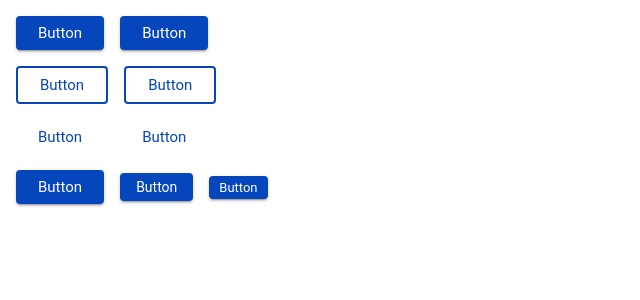
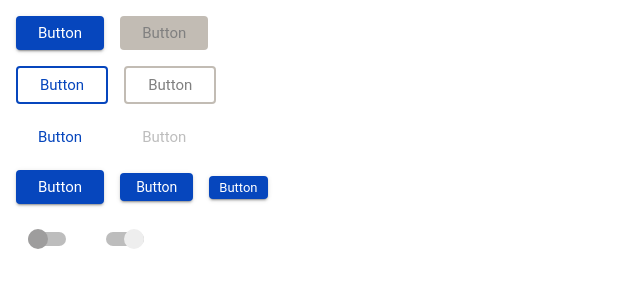
Before and after one commit to microegor/pdf, a React (Vite) app: page / in a window 1280 px wide. Shown: the top 300 px of the page, without its empty margins (0-640 px from the left). Built offline with nearby package versions, Linux system fonts and the light colour scheme.

Commit message:
feat: update button styles and add switchButton component with enhanced functionality

```diff
--- a/style/App.css
+++ b/style/App.css
@@ -1,99 +1,154 @@
-button {
+.button {
     appearance: none;
     border: none;
+    margin: 8px;
     padding: 0;
-    margin: 0;
+
     font: inherit;
+    font-family: Roboto, Helvetica, Arial, sans-serif;
     text-align: center;
+
+    color: rgb(6, 70, 189);
+    background: transparent;
+
     border-radius: 4px;
-    margin: 8px;
+    cursor: pointer;
+    transition:
+        background-color 0.25s,
+        border-color 0.25s,
+        box-shadow 0.25s;
 
 
-    font-family: Roboto, Helvetica, Arial, sans-serif;
-    transition: 0.25s;
-    color: rgb(6, 70, 189);
-    background-color: rgb(6, 70, 189);
-    box-shadow: 0px 3px 1px -2px rgba(0, 0, 0, 0.2), 0px 2px 2px 0px rgba(0, 0, 0, 0.14), 0px 1px 5px 0px rgba(0, 0, 0, 0.12);
+    &.big {
+        padding: 8px 22px;
+        font-size: 15px;
     }
 
-.button:hover {
+    &.medium {
+        padding: 6px 16px;
+        font-size: 14px;
+    }
+
+    &.small {
+        padding: 4px 10px;
+        font-size: 13px;
+    }
+
     &.contained {
+        color: white;
+        background-color: rgb(6, 70, 189);
+        box-shadow:
+            0 3px 1px -2px rgba(0, 0, 0, 0.2),
+            0 2px 2px rgba(0, 0, 0, 0.14),
+            0 1px 5px rgba(0, 0, 0, 0.12);
+
+        &:hover:not(:disabled) {
             background-color: rgb(13, 85, 219);
-        box-shadow: 0px 2px 4px -1px rgba(0, 0, 0, 0.2), 0px 4px 5px 0px rgba(0, 0, 0, 0.14), 0px 1px 10px 0px rgba(0, 0, 0, 0.12);
+            box-shadow:
+                0 2px 4px -1px rgba(0, 0, 0, 0.2),
+                0 4px 5px rgba(0, 0, 0, 0.14),
+                0 1px 10px rgba(0, 0, 0, 0.12);
+        }
+
+        &:active:not(:disabled) {
+            background-color: rgb(49, 119, 250);
+        }
+
+        &:disabled {
+            color: gray;
+            background-color: rgb(194, 188, 180);
+        }
     }
 
     &.outlined {
-        border: 2px solid rgb(13, 85, 219);
+        color: rgb(6, 70, 189);
+        background: transparent;
+        border: 2px solid rgb(6, 70, 189);
+        box-shadow: none;
+
+        &:hover:not(:disabled) {
+            border-color: rgb(13, 85, 219);
         }
 
+        &:active:not(:disabled) {
+            border-color: rgb(49, 119, 250);
         }
 
-.disabled-button {
-    color: rgba(0, 0, 0, 0.26);
-    background-color: rgba(0, 0, 0, 0.12);
+        &:disabled {
+            color: gray;
+            border-color: rgb(194, 188, 180);
+        }
+    }
+
+    &.text {
+        color: rgb(6, 70, 189);
+        background: transparent;
         box-shadow: none;
     }
 
-.button:active {
-    &.contained {
-        background-color: rgb(49, 119, 250);
-    }
-
-    &.outlined {
-        border: 2px solid rgb(49, 119, 250);
+    &:disabled {
+        color: rgba(0, 0, 0, 0.26);
+        box-shadow: none;
+        cursor: not-allowed;
     }
 }
 
-.text {
-    background: none;
-    box-shadow: 0 4px 10px rgba(0, 0, 0, 0);
+.switchButton {
+    position: relative;
 
-    &.disabled-button {
-        color: gray;
-        box-shadow: none;
+    width: 38px;
+    height: 14px;
+    padding: 0;
+    margin: 20px;
+
+    border: none;
+    border-radius: 10px;
+
+    background-color: #bdbdbd;
+    cursor: pointer;
+
+    transition: background-color 0.2s;
+
+    &::after {
+        content: "";
+
+        position: absolute;
+        top: 50%;
+        left: 18px;
+
+        width: 20px;
+        height: 20px;
+
+        border-radius: 50%;
+        background-color: #eeeeee;
+
+        transform: translateY(-50%);
+
+        transition:
+        transform 0.2s,
+        background-color 0.2s;
+    }
+
+    &.active {
+        background-color: #90caf9;
+
+        &::after {
+            background-color: #1976d2;
+            transform: translate(-18px, -50%);
         }
     }
-
-.contained {
-    color: white;
-
-    &.disabled-button {
-        color: gray;
-        background-color: rgb(194, 188, 180);
-        box-shadow: none;
+    &:disabled{
+        cursor: not-allowed;
+        background-color: #bdbdbd;
+        &::after{
+            background-color: #9e9d9d;
         }
     }
-
-.outlined {
-    color: rgb(6, 70, 189);
-    background: none;
-    border: 2px solid rgb(6, 70, 189);
-    box-shadow: 0 4px 10px rgba(0, 0, 0, 0);
-
-    &.disabled-button {
-        border: 2px solid rgb(194, 188, 180);
-        color: gray;
-        box-shadow: none;
+    &.activ:disabled{
+        cursor: not-allowed;
+        background-color: #bdbdbd;
+        &::after{
+            background-color: #9e9d9d;
         }
     }
-
-.big {
-    font-size: 15px;
-    padding: 8px 22px;
 }
-
-.medium {
-    font-size: 14px;
-    padding: 6px 16px;
-}
-
-.small {
-    font-size: 13px;
-    padding: 4px 10px;
-
-}
-
-.first_raw {
-    display: flex;
-    align-items: center;
-}
```
Lines whose indentation alone changed are shown as unchanged.
